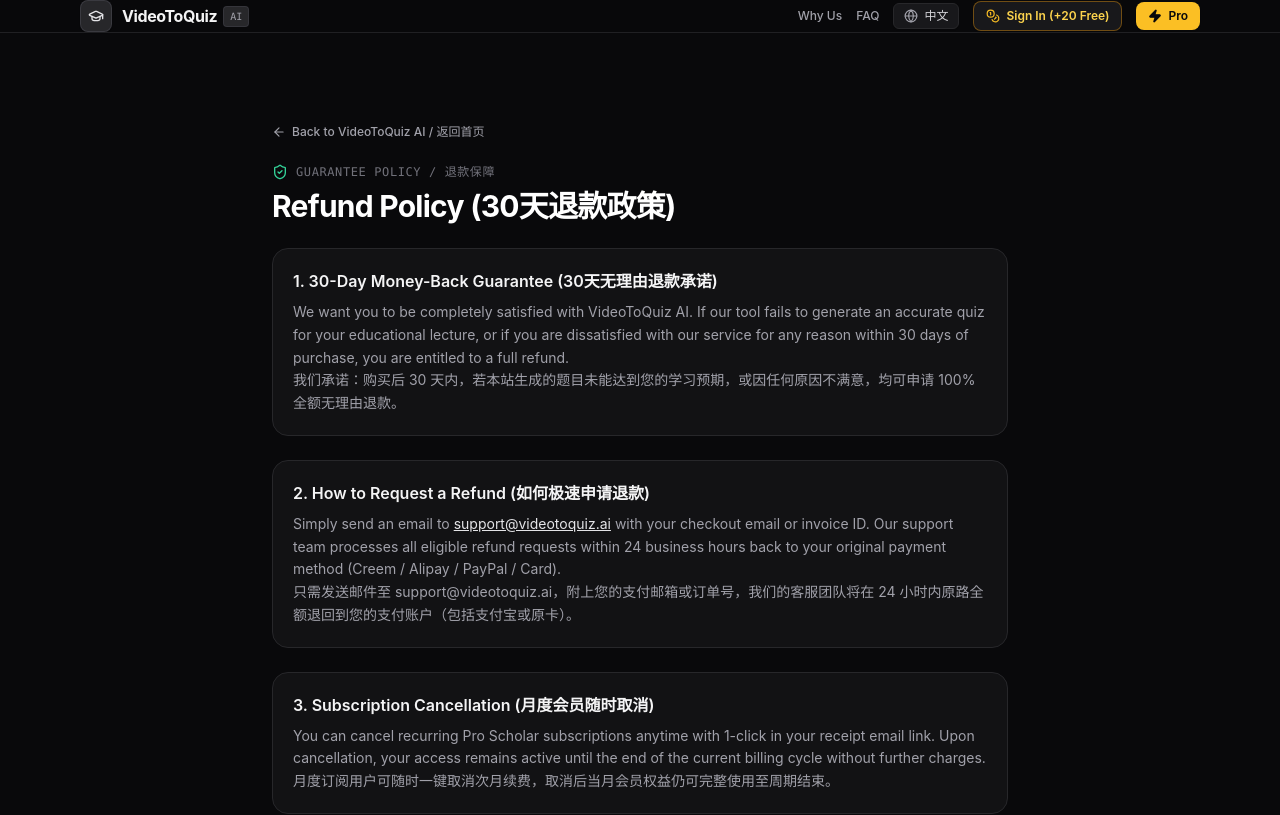
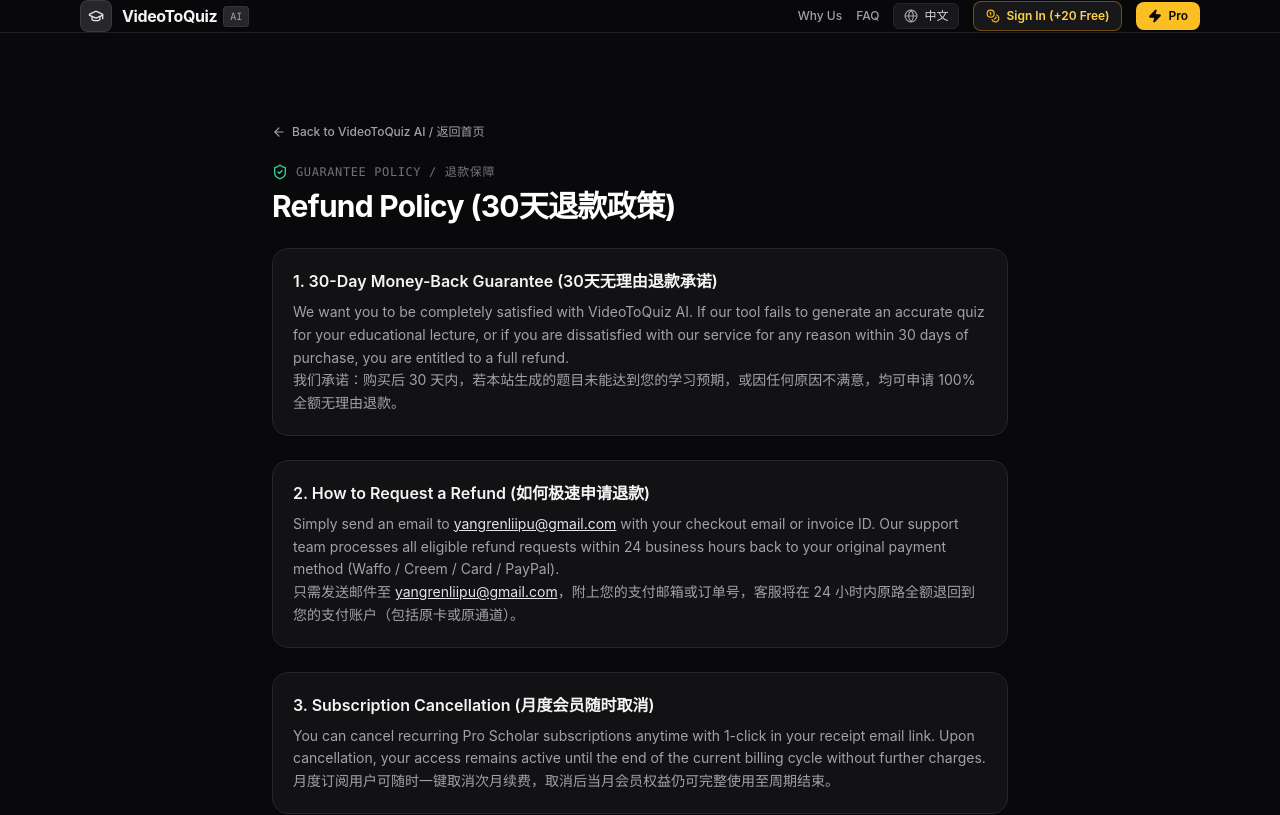
Before and after one commit to yangrenshi/videotoquiz-com, a Next.js app: page /refund in a window 1280 px wide. Shown: the top 815 px of the page. Built offline with nearby package versions, Linux system fonts and the light colour scheme; no server answers.

Commit message:
fix(contact): update user contact email to yangrenliipu@gmail.com and add waffo-verify meta tag

```diff
--- a/src/app/layout.tsx
+++ b/src/app/layout.tsx
@@ -21,6 +21,9 @@
   metadataBase: new URL('https://www.videotoquiz.com'),
   alternates: {
     canonical: '/',
+  },
+  other: {
+    'waffo-verify': '624137efca83e9d5f6d0281819f60d31',
   },
   openGraph: {
     title: 'YouTube to Quiz AI - Interactive Knowledge Testing',
--- a/src/app/privacy/page.tsx
+++ b/src/app/privacy/page.tsx
@@ -47,7 +47,9 @@
         <section className="p-5 rounded-2xl bg-zinc-900/60 border border-zinc-800">
           <h2 className="text-base font-semibold text-zinc-100 mb-2">4. Contact Us (联系我们)</h2>
           <p className="text-zinc-400">
-            If you have questions regarding your data privacy rights, please email us at <a href="mailto:support@videotoquiz.ai" className="text-zinc-200 underline">support@videotoquiz.ai</a>.
+            If you have questions regarding your data privacy rights, please email us at <a href="mailto:yangrenliipu@gmail.com" className="text-zinc-200 underline">yangrenliipu@gmail.com</a>.
+            <br />
+            如对数据隐私或个人信息权益有任何疑问，请随时联系个人支持邮箱：<a href="mailto:yangrenliipu@gmail.com" className="text-zinc-200 underline">yangrenliipu@gmail.com</a>。
           </p>
         </section>
       </div>
--- a/src/app/refund/page.tsx
+++ b/src/app/refund/page.tsx
@@ -29,9 +29,9 @@
         <section className="p-5 rounded-2xl bg-zinc-900/60 border border-zinc-800">
           <h2 className="text-base font-semibold text-zinc-100 mb-2">2. How to Request a Refund (如何极速申请退款)</h2>
           <p className="text-zinc-400">
-            Simply send an email to <a href="mailto:support@videotoquiz.ai" className="text-zinc-200 underline">support@videotoquiz.ai</a> with your checkout email or invoice ID. Our support team processes all eligible refund requests within 24 business hours back to your original payment method (Creem / Alipay / PayPal / Card).
+            Simply send an email to <a href="mailto:yangrenliipu@gmail.com" className="text-zinc-200 underline">yangrenliipu@gmail.com</a> with your checkout email or invoice ID. Our support team processes all eligible refund requests within 24 business hours back to your original payment method (Waffo / Creem / Card / PayPal).
             <br />
-            只需发送邮件至 support@videotoquiz.ai，附上您的支付邮箱或订单号，我们的客服团队将在 24 小时内原路全额退回到您的支付账户（包括支付宝或原卡）。
+            只需发送邮件至 <a href="mailto:yangrenliipu@gmail.com" className="text-zinc-200 underline">yangrenliipu@gmail.com</a>，附上您的支付邮箱或订单号，客服将在 24 小时内原路全额退回到您的支付账户（包括原卡或原通道）。
           </p>
         </section>
 
--- a/src/app/terms/page.tsx
+++ b/src/app/terms/page.tsx
@@ -56,7 +56,9 @@
         <section className="p-5 rounded-2xl bg-zinc-900/60 border border-zinc-800">
           <h2 className="text-base font-semibold text-zinc-100 mb-2">5. Contact Information (联系方式)</h2>
           <p className="text-zinc-400">
-            For any legal or service inquiries, please contact our support team at <a href="mailto:support@videotoquiz.ai" className="text-zinc-200 underline">support@videotoquiz.ai</a>.
+            For any legal or service inquiries, please contact our support team at <a href="mailto:yangrenliipu@gmail.com" className="text-zinc-200 underline">yangrenliipu@gmail.com</a>.
+            <br />
+            如有任何法律、商务合作或服务咨询，请直接联系：<a href="mailto:yangrenliipu@gmail.com" className="text-zinc-200 underline">yangrenliipu@gmail.com</a>。
           </p>
         </section>
       </div>
--- a/src/lib/exporter.ts
+++ b/src/lib/exporter.ts
@@ -145,7 +145,7 @@
         ${questionsHtml}
 
         <div class="footer">
-          Generated via VideoToQuiz AI (https://www.videotoquiz.ai) • Certified Cognitive Assessment System
+          Generated via VideoToQuiz AI (https://www.videotoquiz.com) • Certified Cognitive Assessment System
         </div>
 
         <script>
--- a/src/lib/i18n.ts
+++ b/src/lib/i18n.ts
@@ -156,7 +156,7 @@
       terms: 'Terms of Service',
       privacy: 'Privacy Policy',
       refund: 'Refund Policy (30-Day Guarantee)',
-      support: 'Support & Inquiries: support@videotoquiz.ai',
+      support: 'Support & Inquiries: yangrenliipu@gmail.com',
     },
   },
   zh: {
@@ -314,7 +314,7 @@
       terms: '服务条款 (Terms)',
       privacy: '隐私协议 (Privacy)',
       refund: '退款政策 (30天退款保障)',
-      support: '客服与商务支持：support@videotoquiz.ai',
+      support: '客服与商务支持：yangrenliipu@gmail.com',
     },
   },
 } as const;
--- a/src/lib/poster.ts
+++ b/src/lib/poster.ts
@@ -131,5 +131,5 @@
   // 9. 页脚与权威声明
   ctx.fillStyle = '#64748b';
   ctx.font = '14px -apple-system, BlinkMacSystemFont, "Segoe UI", Roboto, sans-serif';
-  ctx.fillText(`Generated on ${new Date().toLocaleDateString('en-US', { month: 'long', day: 'numeric', year: 'numeric' })}  •  https://www.videotoquiz.ai`, width / 2, 730);
+  ctx.fillText(`Generated on ${new Date().toLocaleDateString('en-US', { month: 'long', day: 'numeric', year: 'numeric' })}  •  https://www.videotoquiz.com`, width / 2, 730);
 }
```
